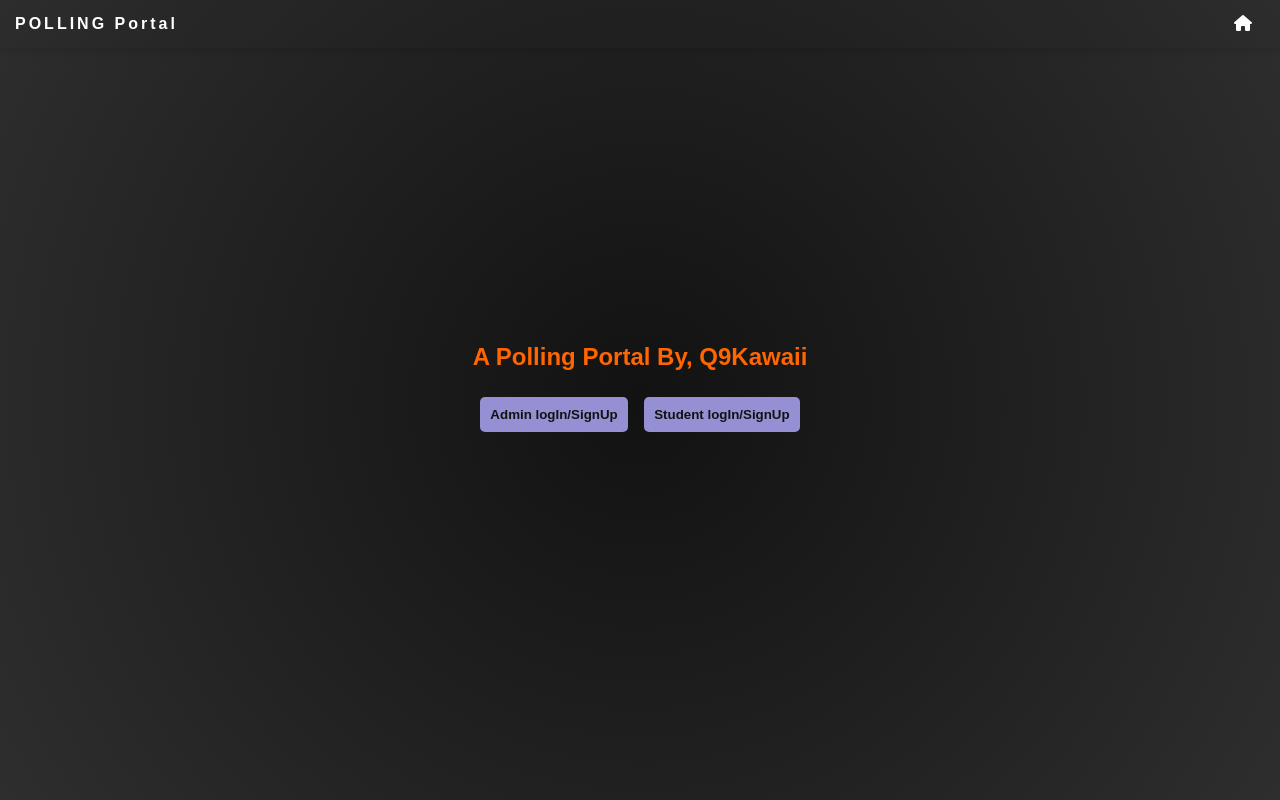
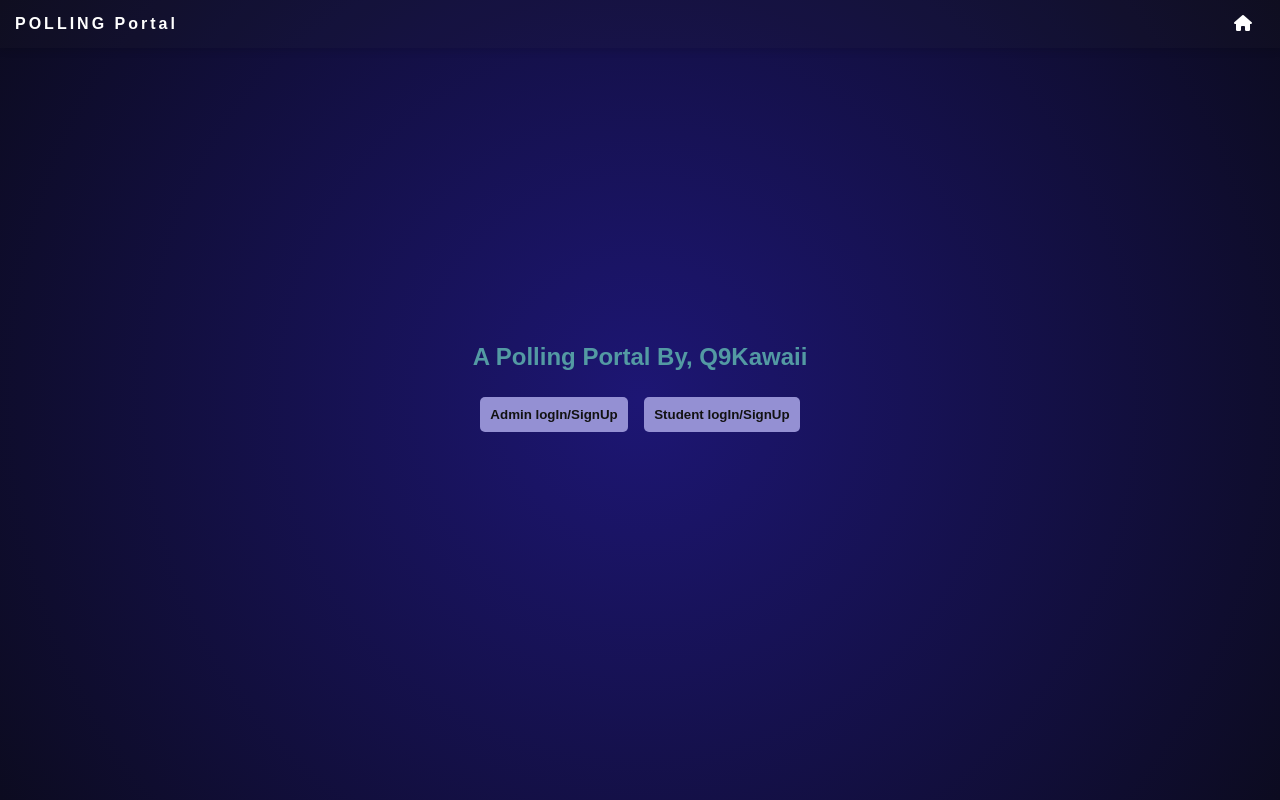
Before and after one commit to Q9Kawaii/Polling-Portal, a website: page index.html in a window 1280 px wide. Drawn offline with Linux system fonts and the light colour scheme.

Commit message:
did some wrong styling, fixed it

```diff
--- a/CSS/Adminsignup.css
+++ b/CSS/Adminsignup.css
@@ -8,8 +8,8 @@
     width: 100%;
     background: #2c2c2c21;
     color: #FFffff;
+    font-weight: 700;
     font-family: Impact, Haettenschweiler, 'Arial Narrow Bold', sans-serif;
-    font-weight: 700;
     letter-spacing: 3px;
     padding: 15px;
     position: fixed;
@@ -33,7 +33,7 @@
     align-items: center;
     height: 100vh;
     /* background: #121212; */
-    background:  radial-gradient(circle, #121212, #2e2e2e);
+    background:  radial-gradient(circle, #1d1674, #0c0b20);
     color: #539aa3;
 }
 button{
--- a/CSS/Studentsignup.css
+++ b/CSS/Studentsignup.css
@@ -8,8 +8,8 @@
     width: 100%;
     background: #2c2c2c21;
     color: #FFffff;
+    font-weight: 700;
     font-family: Impact, Haettenschweiler, 'Arial Narrow Bold', sans-serif;
-    font-weight: 700;
     letter-spacing: 3px;
     padding: 15px;
     position: fixed;
@@ -33,10 +33,9 @@
     align-items: center;
     height: 100vh;
     /* background: #121212; */
-    background:  radial-gradient(circle, #121212, #2e2e2e);
+    background:  radial-gradient(circle, #1d1674, #0c0b20);
     color: #539aa3;
-}
-button{
+}ton{
     margin: 10px;
     height: 40px;
     width: 200px;
--- a/CSS/index.css
+++ b/CSS/index.css
@@ -9,8 +9,8 @@
     width: 100%;
     background: #2c2c2c21;
     color: #FFffff;
+    font-weight: 700;
     font-family: Impact, Haettenschweiler, 'Arial Narrow Bold', sans-serif;
-    font-weight: 700;
     letter-spacing: 3px;
     padding: 15px;
     position: fixed;
@@ -34,8 +34,8 @@
     align-items: center;
     height: 100vh;
     /* background: #121212; */
-    background:  radial-gradient(circle, #121212, #2e2e2e);
-    color: #FF6500;
+    background:  radial-gradient(circle, #1d1674, #0c0b20);
+    color: #539aa3;
 }
 .content{
     padding: 20px;
--- a/CSS/student.css
+++ b/CSS/student.css
@@ -12,8 +12,8 @@ body{
     width: 100%;
     background: #2c2c2c21;
     color: #FFffff;
+    font-weight: 700;
     font-family: Impact, Haettenschweiler, 'Arial Narrow Bold', sans-serif;
-    font-weight: 700;
     letter-spacing: 3px;
     padding: 15px;
     position: fixed;
```
